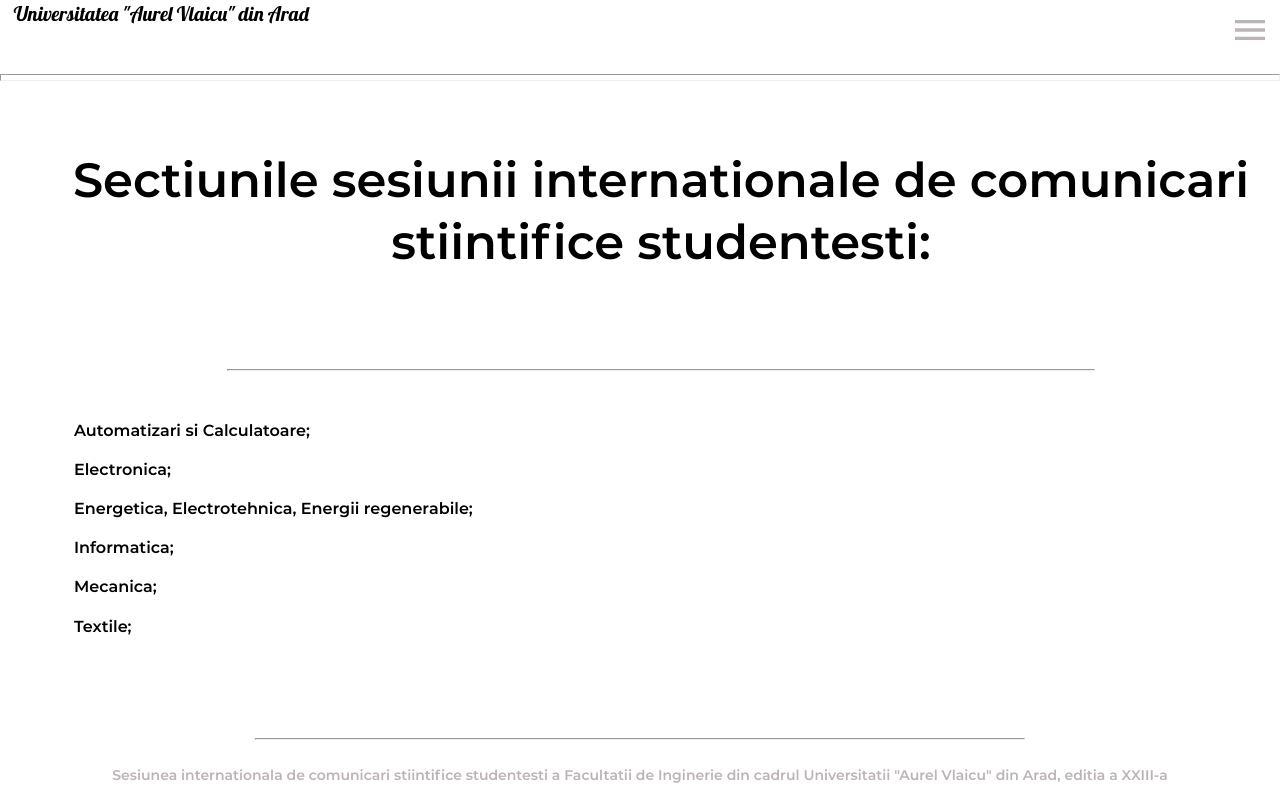
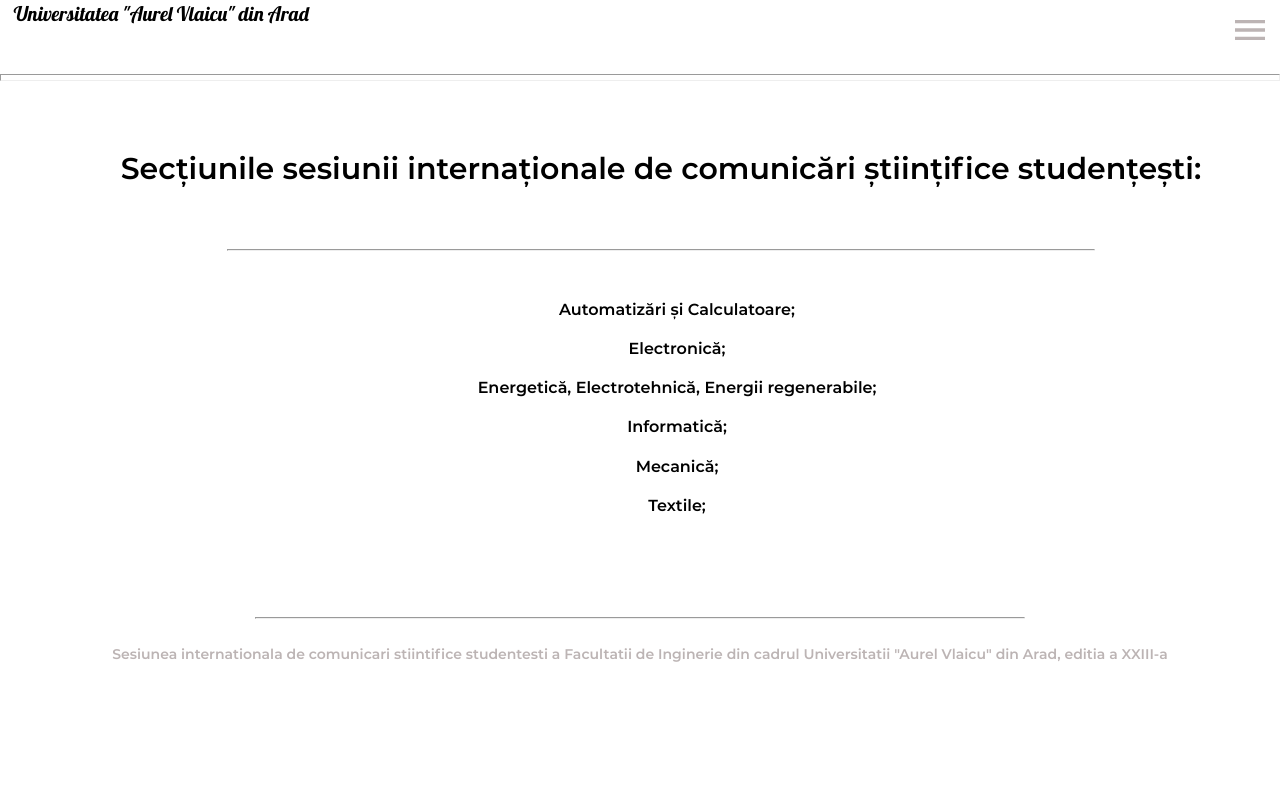
Before and after one commit to erBMB/uav20, a React (Create React App) app: page /sectiuni in a window 1280 px wide. Built offline with nearby package versions, Linux system fonts and the light colour scheme; a web font is replaced by a local one.

Commit message:
Change style to sections page

```diff
--- a/src/pages/Sections.jsx
+++ b/src/pages/Sections.jsx
@@ -1,83 +1,91 @@
-import React from 'react';
-import styled from 'styled-components';
+import React from "react";
+import styled from "styled-components";
 
-
-const SStyle=styled.div`
-
+const SStyle = styled.div`
   padding: 15rem 0 10rem 0;
   margin-left: 3em;
 
-.center-image{
-    display:flex;
-    justify-content:'center';
+  .center-image {
+    display: flex;
+    justify-content: "center";
     width: 25%;
     margin-left: auto;
     margin-right: auto;
   }
 
-
-
-.eh3{
-    font-family: 'Times New Roman', Times, serif;
+  .eh3 {
+    font-family: "Times New Roman", Times, serif;
     margin-bottom: 4em;
-    font-size:20px ;
+    font-size: 20px;
     color: black;
     margin-top: 25px;
     text-align: center;
   }
 
-.eh1{
-font-size: 48px;
-color:black;
-font-family: 'Times New Roman', Times, serif;
+  .eh1 {
+    font-size: 3rem;
+    color: black;
+    font-family: "Times New Roman", Times, serif;
     margin-bottom: 2em;
     text-align: center;
   }
 
-.eli{
+  .eli {
     font-size: 15px;
     margin-top: 10px;
   }
-.eul{
+  .eul {
     margin-left: 100px;
-
   }
 
-.ep2{
-    font-size:21px ;
-    font-family: 'Times New Roman', Times, serif;
-    color:black;
+  .ep2 {
+    font-size: 21px;
+    font-family: "Times New Roman", Times, serif;
+    color: black;
     margin-top: 2em;
     margin-left: 20px;
   }
-.ep1{
+  .ep1 {
     font-size: 16px;
-    font-family: 'Times New Roman', Times, serif;
+    font-family: "Times New Roman", Times, serif;
     color: black;
     margin-top: 1.2em;
     margin-left: 2em;
   }
-.buttons{
+  .buttons {
     display: flex;
     flex-direction: column;
     align-items: center;
     justify-content: center;
   }
-
 `;
 
-export function Sections(){
-    return(
+export function Sections() {
+  return (
     <SStyle>
-<h1 className='eh1'>Sectiunile sesiunii internationale de comunicari stiintifice studentesti:</h1>
-<hr style={{width:'70%', margin:' auto'}} />
-<ol style={{marginTop:'30px', alignContent:'center'}}>
-    <li className='ep1'>Automatizari si Calculatoare;</li>
-    <li className='ep1'>Electronica;</li>
-    <li className='ep1'>Energetica, Electrotehnica, Energii regenerabile;</li>
-    <li className='ep1'>Informatica;</li>
-    <li className='ep1'>Mecanica;</li>
-    <li className='ep1'>Textile;</li>
+      <h1 className="eh1">
+        Secțiunile sesiunii internaționale de comunicări științifice
+        studențești:
+      </h1>
+      <hr style={{ width: "70%", margin: " auto" }} />
+      {/* <ol style={{ marginTop: "30px", alignContent: "center" }}> */}
+      <ol
+        style={{
+          marginTop: "30px",
+          display: "flex",
+          justifyContent: "center",
+          alignItems: "center",
+          flexDirection: "column",
+        }}
+      >
+        <li className="ep1">Automatizări și Calculatoare;</li>
+        <li className="ep1">Electronică;</li>
+        <li className="ep1">
+          Energetică, Electrotehnică, Energii regenerabile;
+        </li>
+        <li className="ep1">Informatică;</li>
+        <li className="ep1">Mecanică;</li>
+        <li className="ep1">Textile;</li>
       </ol>
     </SStyle>
   );
```
Lines whose indentation alone changed are shown as unchanged.
